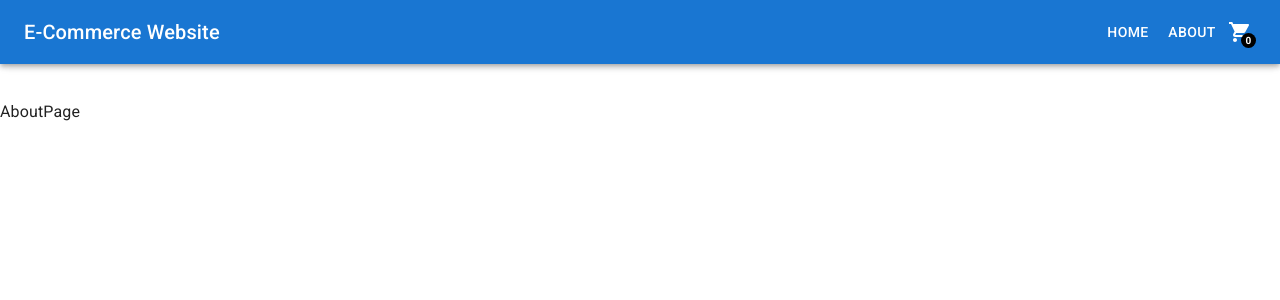
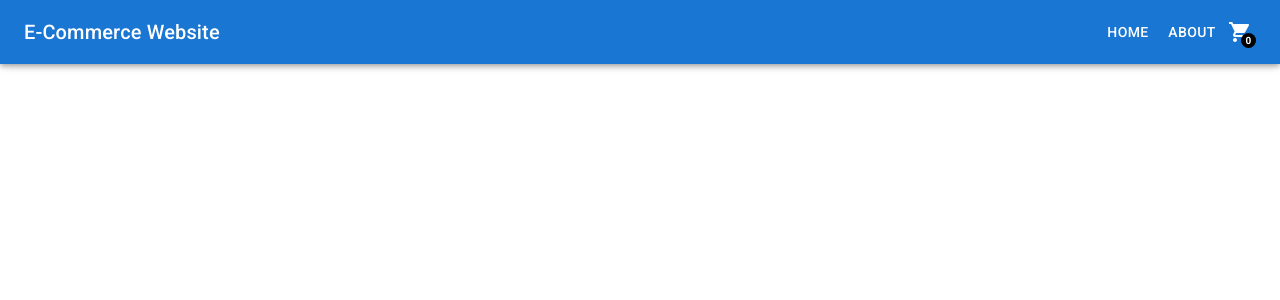
Before and after one commit to SumanKisku/e-commerce-react, a React (Vite) app: page /about in a window 1280 px wide. Shown: the top 300 px of the page. Built offline with nearby package versions, Linux system fonts and the light colour scheme.

Commit message:
added tailwind utility classes, instead of style attr

```diff
--- a/src/pages/AboutPage.jsx
+++ b/src/pages/AboutPage.jsx
@@ -1,7 +1,7 @@
 
 const AboutPage = () => {
     return (
-        <div style={{ marginTop: "100px" }}>AboutPage</div>
+        <div className="mt-24 mx-10">AboutPage</div>
     )
 }
 
--- a/src/pages/HomePage.jsx
+++ b/src/pages/HomePage.jsx
@@ -1,12 +1,8 @@
 import Store from "../components/Store/Store"
-
-const containerStyle = {
-    margin: "100px 40px"
-}
 
 const HomePage = () => {
     return (
-        <div style={containerStyle}>
+        <div className="mt-24 mx-5">
             <Store />
         </div>
     )
```
